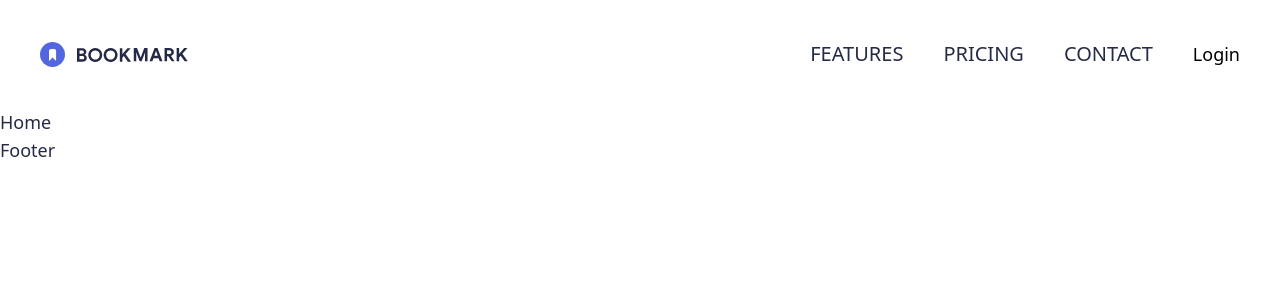
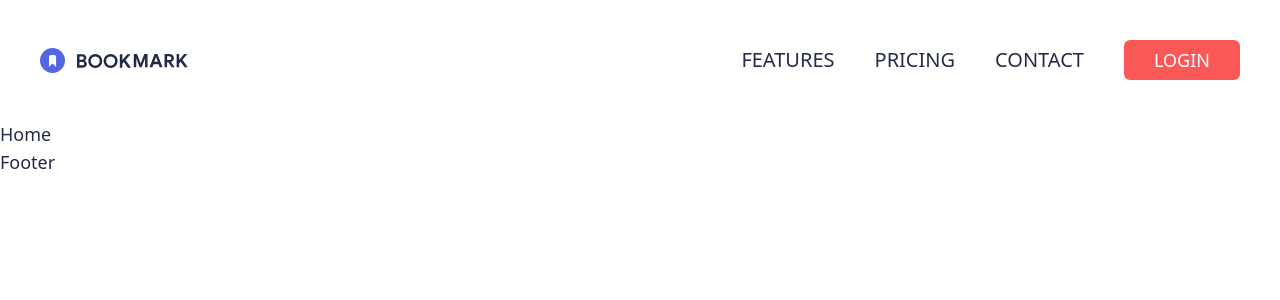
Before and after one commit to AlvesPHGA/bookmark, a React (Vite) app: page / in a window 1280 px wide. Shown: the top 300 px of the page. Built offline with nearby package versions, Linux system fonts and the light colour scheme.

Commit message:
feat: create IForms to form's components'

```diff
--- /dev/null
+++ b/src/data/@types/IForms.tsx
@@ -0,0 +1,3 @@
+import React from 'react';
+
+export interface ButtonProps extends React.ComponentProps<'button'> {}
--- a/src/ui/components/Form/Button.tsx
+++ b/src/ui/components/Form/Button.tsx
@@ -1,3 +1,10 @@
-export const Button = ({ ...props }) => {
-   return <button {...props} />;
+import { ButtonProps } from '../../../data/@types/IForms';
+
+export const Button = ({ ...props }: ButtonProps) => {
+   return (
+      <button
+         className="uppercase border-2 border-softRed rounded-md px-7 py-1 text-white bg-softRed hover:text-softRed hover:bg-transparent transition-all"
+         {...props}
+      />
+   );
 };
```
